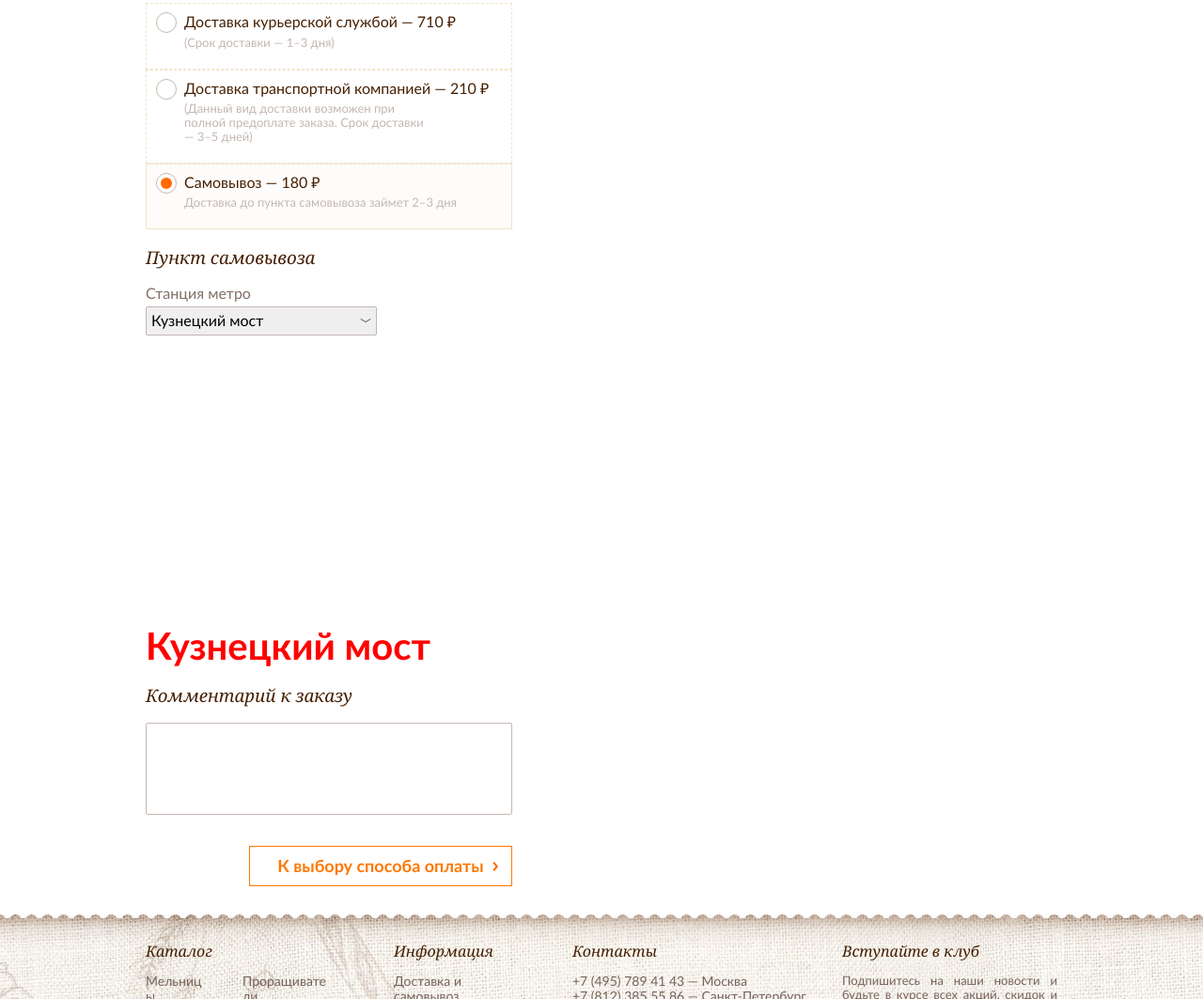
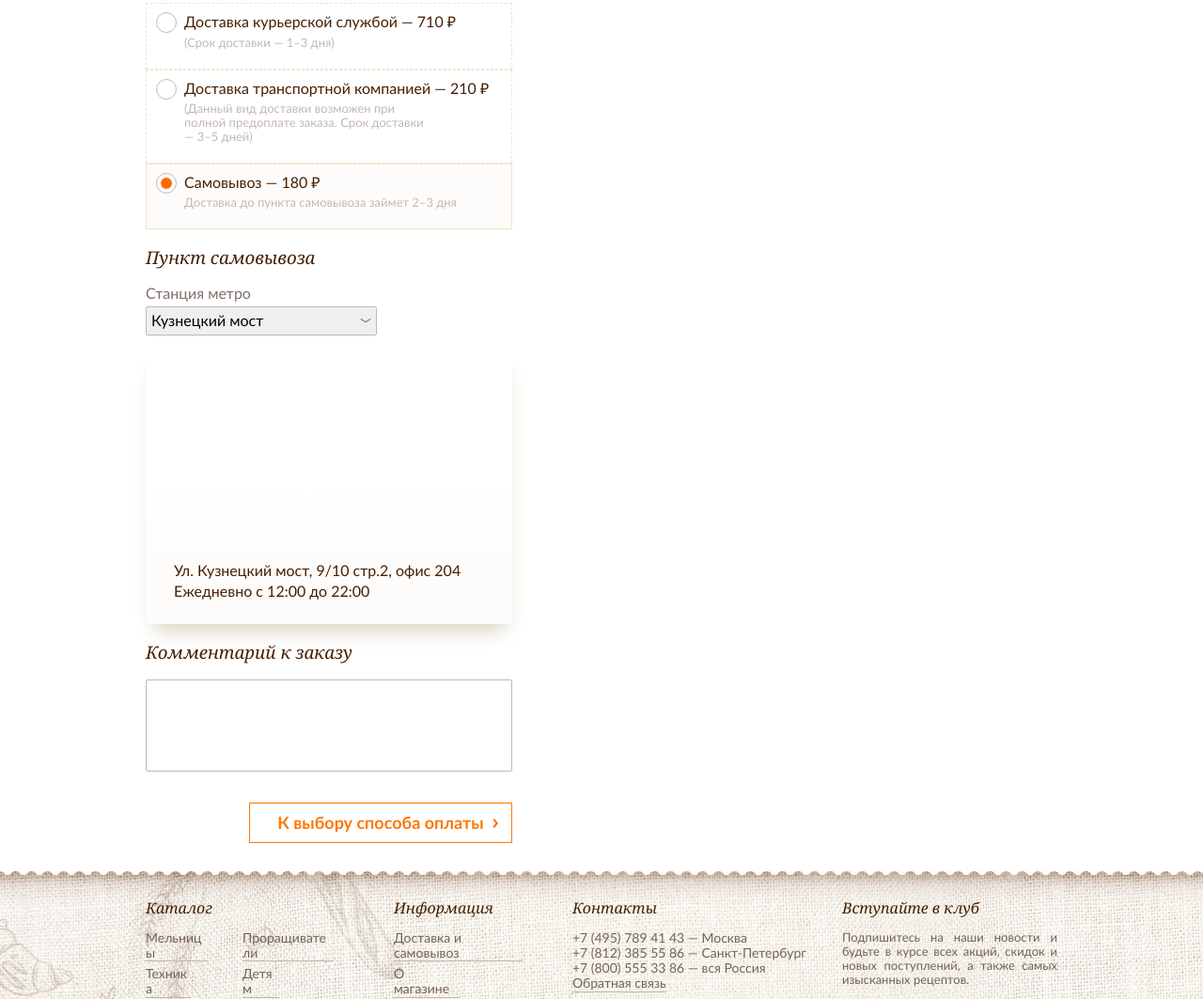
Before and after one commit to Andrew-Sparrow/Bread_project, a website: page source/index.html in a window 1280 px wide. Shown: the part 921-1984 px from the top of the page at 94% size. Drawn offline with nearby package versions, Linux system fonts and the light colour scheme; files that its build step writes are made by us from their sources; files whose address does not match are found by name.

Commit message:
inner block to map was added

```diff
--- a/source/index.html
+++ b/source/index.html
@@ -267,10 +267,9 @@
             <option class="point__option" value="0" selected>Кузнецкий мост</option>
             <option class="point__option" value="1">Калужская</option>
           </select>
-<!--          <iframe class="point__map" src="https://yandex.ru/map-widget/v1/-/CGwTnAmA" width="560" height="400" frameborder="1" allowfullscreen="true"></iframe>-->
-<!--          <iframe class="point__map" id="map" src="https://yandex.ru/map-widget/v1/-/CGdYu66F" width="560" height="400" frameborder="1" allowfullscreen="true"></iframe>-->
           <div class="point__map" id="map"></div>
-          <div class="point__address point__default" id="hidden_div0">Кузнецкий мост</div>
+          <div class="point__address point__default" id="hidden_div0">Ул. Кузнецкий мост, 9/10 стр.2, офис 204 Ежедневно&nbspс&nbsp12:00&nbspдо&nbsp22:00
+          </div>
           <div class="point__address" id="hidden_div1">Калужская</div>
         </div>
         <div class="comment">
@@ -457,7 +456,7 @@
           pointAddress[i].style.display = "none";
         }
         document.getElementById('hidden_div1').style.display = 'block';
-        myMap.setCenter([55.648214, 37.540847], 13);
+        myMap.setCenter([55.647252, 37.541977], 15);
         break;
     }
   }
@@ -474,7 +473,7 @@
         controls: []
       }, {
         searchControlProvider: 'yandex#search'
-      }),
+      });
       myPlacemarkKuz = new ymaps.Placemark([55.762054, 37.620851], {
         hintContent: 'Хлебомолы'
       }, {
@@ -488,7 +487,7 @@
         // Смещение левого верхнего угла иконки относительно
         // её "ножки" (точки привязки).
         iconImageOffset: [-5, -38]
-      }),
+      });
         myPlacemarkBut = new ymaps.Placemark([55.648214, 37.540847], {
           hintContent: 'Хлебомолы'
         }, {
--- a/source/less/blocks/point.less
+++ b/source/less/blocks/point.less
@@ -1,5 +1,6 @@
 .point {
   display: none;
+  position: relative;
 }
 
 .point__title {
@@ -38,13 +39,26 @@
   width: 280px;
   height: 280px;
   border: none;
+  box-shadow: 1px 15px 21px -9px #d6d0b7;
 }
 
 .point__address {
+  width: 390px;
+  min-height: 140px;
   display: none;
-  color: red;
-  font-size: 40px;
-  font-weight: 700;
+  box-sizing: border-box;
+  padding-left: 30px;
+  padding-right: 30px;
+  padding-top: 78px;
+  padding-bottom: 24px;
+  position: absolute;
+  font-size: 16px;
+  line-height: 22px;
+  color: #461f02;
+  font-weight: 400;
+  z-index: 2000;
+  bottom: 0;
+  background: linear-gradient(to bottom, rgba(253, 252, 250, 0), rgb(253, 252, 250) 54%);
 }
 
 .point__default {
```
